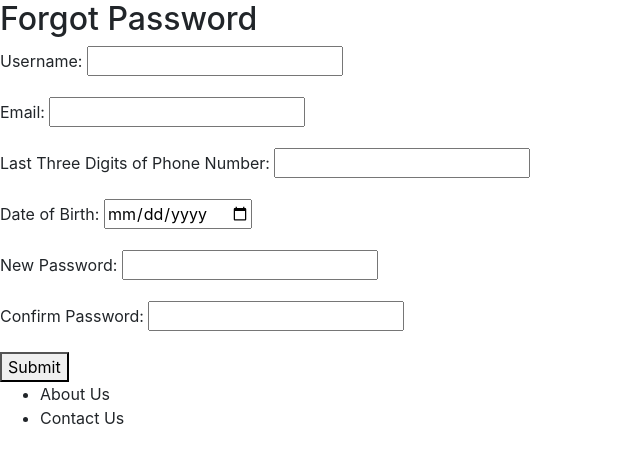
After one commit to dixituwindsor/AdventureMinds, a Django app: page /forgotpassword/ in a window 1280 px wide. The commit adds this page. Shown: the top 464 px of the page, without its empty margins (0-640 px from the left). Run offline with Django 5.2, Linux system fonts and the light colour scheme; some libraries are stand-ins or nearby versions.

Commit message:
Forgot password backend

```diff
--- a/mainapp/forms.py
+++ b/mainapp/forms.py
@@ -135,3 +135,11 @@ class SignupForm(forms.ModelForm):
 class LoginForm(forms.Form):
     username = forms.CharField(label='Username')
     password = forms.CharField(widget=forms.PasswordInput, label='Password')
+
+class ForgotPasswordForm(forms.Form):
+    username = forms.CharField(label='Username')
+    email = forms.EmailField(label='Email')
+    last_three_digits_of_phone_number = forms.CharField(label='Last Three Digits of Phone Number')
+    date_of_birth = forms.DateField(label='Date of Birth', widget=forms.DateInput(attrs={'type': 'date'}))
+    new_password = forms.CharField(widget=forms.PasswordInput, label='New Password')
+    confirm_password = forms.CharField(widget=forms.PasswordInput, label='Confirm Password')
--- /dev/null
+++ b/mainapp/templates/registration/forgot_password.html
@@ -0,0 +1,11 @@
+{% extends 'mainapp/base.html' %}
+
+{% block body_block %}
+    <h2> Forgot Password </h2>
+    <form method="POST">
+        {% csrf_token %}
+        <h5>{{msg}}</h5>
+        {{ form.as_p }}
+        <button type="submit" >Submit</button>
+    </form>
+{% endblock %}
--- a/mainapp/urls.py
+++ b/mainapp/urls.py
@@ -16,4 +16,5 @@ urlpatterns = [
     path('trip_list/', views.trip_list, name='trip_list'),
     path('trip/<int:trip_id>/', views.trip_detail, name='trip_detail'),
     path('getusers/', views.getusers, name='getusers'),
+    path('forgotpassword/', views.forgot_password, name='forgotpassword')
 ]
--- a/mainapp/views.py
+++ b/mainapp/views.py
@@ -1,10 +1,13 @@
+from django.contrib.auth.forms import PasswordResetForm
 from django.shortcuts import render, redirect, reverse, get_object_or_404
-from .models import UserProfile, User, UserPreferences, PreferenceCategory, Trip, TripPreference, PreferenceChoice, TripPhoto
+from .models import UserProfile, User, UserPreferences, PreferenceCategory, Trip, TripPreference, PreferenceChoice, \
+    TripPhoto, Thread, ChatMessage
 from django.http import HttpResponse, JsonResponse
 from django.contrib.auth.decorators import login_required
 from django.contrib.auth import authenticate, login
 from django.db.models import Q
-from .forms import UserProfileForm, UserPreferencesForm, AddTripForm, TripPreferenceForm, TripSearchForm
+from .forms import UserProfileForm, UserPreferencesForm, AddTripForm, TripPreferenceForm, TripSearchForm, \
+    ForgotPasswordForm
 
 
 @login_required
@@ -256,3 +259,35 @@ def chat_app(request, user_id=None):
         users = User.objects.all()
         context = {'users': users}
         return render(request, 'mainapp/messages.html', context)
+
+
+def forgot_password(request):
+    if request.method == 'POST':
+        form = ForgotPasswordForm(request.POST)
+        if form.is_valid():
+            form = ForgotPasswordForm()
+            username = form.cleaned_data['username'].lower()
+
+            if User.objects.get(username=username) is not None:
+                userProgileObj = UserProfile.objects.get(username=username)
+                if (userProgileObj.email == form.cleaned_data['email']
+                    and userProgileObj.phone_number[-3:] == form.cleaned_data['last_three_digits_of_phone_number']
+                    and userProgileObj.date_of_birth == form.cleaned_data['date_of_birth']):
+                        # login form with message 'password changed sucessfully can be passed'
+                        return redirect('mainapp:login')
+                else:
+                    form = ForgotPasswordForm()
+                    return render(request, 'registration/forgot_password.html',
+                                  {'form': form, 'msg': 'Verification details did not match'})
+
+            else:
+                form = ForgotPasswordForm()
+                return render(request, 'registration/forgot_password.html',
+                              {'form': form, 'msg': 'Username not found'})
+        else:
+            form = ForgotPasswordForm()
+            return render(request, 'registration/forgot_password.html', {'form': form, 'msg':'Something went wrong try again'})
+
+    else:
+        form = ForgotPasswordForm()
+        return render(request, 'registration/forgot_password.html', {'form': form})
```
Also changed, not shown: mainapp/templates/registration/signup.html (+6 -4 lines), mainapp/migrations/0001_initial.py.
